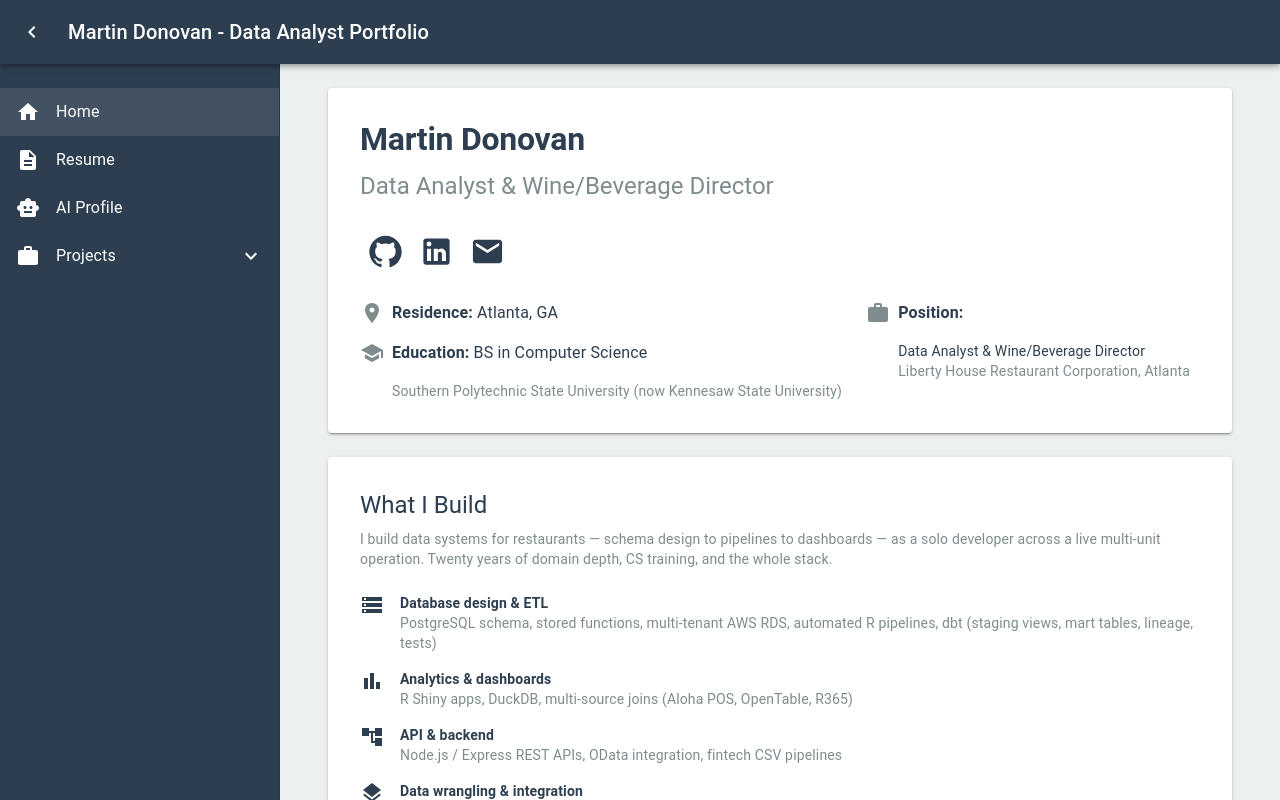
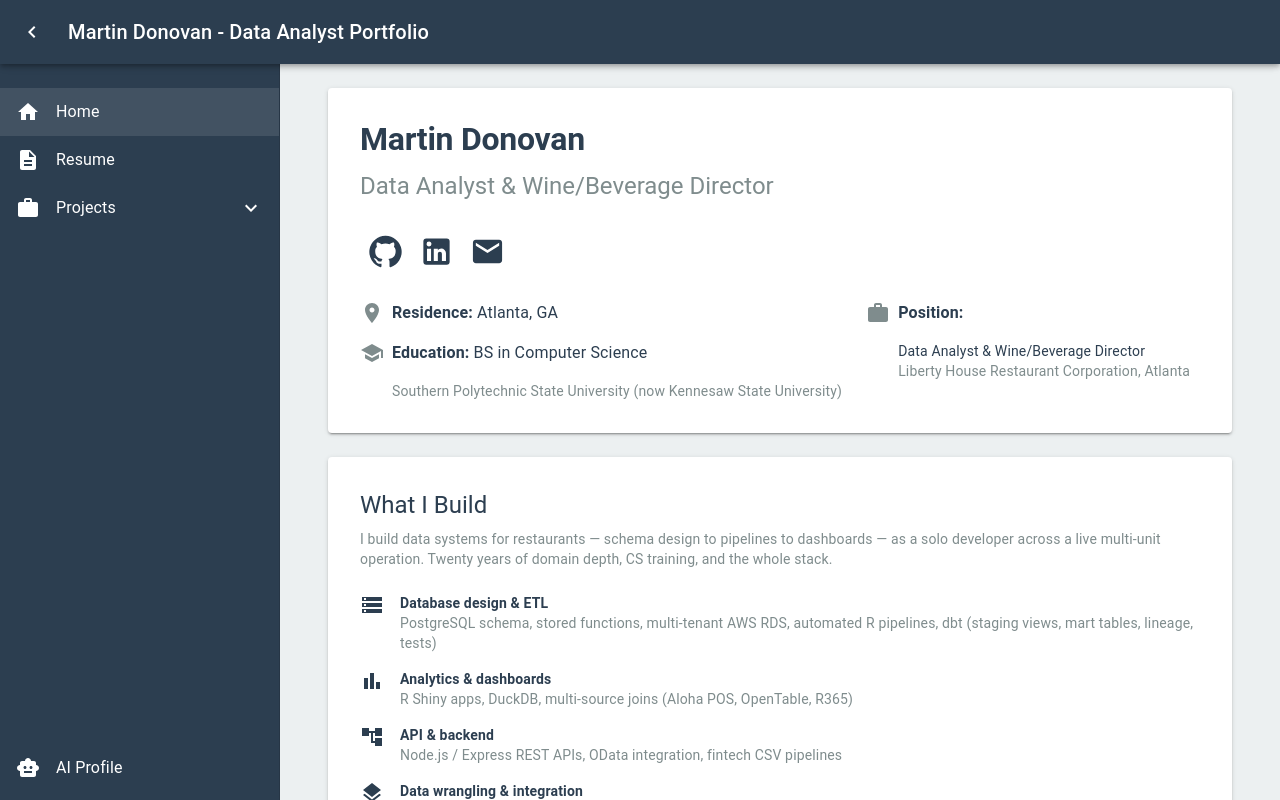
Before and after one commit to mdonovan3/Portfolio, a React (Vite) app: page / in a window 1280 px wide. Shown: the top 800 px of the page. Built offline with nearby package versions, Linux system fonts and the light colour scheme.

Commit message:
Move AI Profile nav item to bottom of sidebar
Co-Authored-By: Claude Sonnet 4.6 <noreply@anthropic.com>

```diff
--- a/src/components/Layout.jsx
+++ b/src/components/Layout.jsx
@@ -91,7 +91,7 @@ const Layout = () => {
         }}
       >
         <Toolbar />
-        <Box sx={{ overflow: 'auto', mt: 2 }}>
+        <Box sx={{ display: 'flex', flexDirection: 'column', height: '100%', overflow: 'auto', mt: 2 }}>
           <List>
             <ListItemButton
               onClick={() => handleNavigation('/')}
@@ -121,17 +121,6 @@ const Layout = () => {
                 <Description />
               </ListItemIcon>
               {open && <ListItemText primary="Resume" />}
-            </ListItemButton>
-
-            <ListItemButton
-              onClick={() => handleNavigation('/ai-profile')}
-              selected={isActive('/ai-profile')}
-              sx={{ '&.Mui-selected': { backgroundColor: 'rgba(255, 255, 255, 0.1)' } }}
-            >
-              <ListItemIcon sx={{ color: 'white', minWidth: 40 }}>
-                <SmartToy />
-              </ListItemIcon>
-              {open && <ListItemText primary="AI Profile" />}
             </ListItemButton>
 
             <ListItemButton
@@ -253,6 +242,19 @@ const Layout = () => {
               </Collapse>
             )}
           </List>
+
+          <List sx={{ mt: 'auto' }}>
+            <ListItemButton
+              onClick={() => handleNavigation('/ai-profile')}
+              selected={isActive('/ai-profile')}
+              sx={{ '&.Mui-selected': { backgroundColor: 'rgba(255, 255, 255, 0.1)' } }}
+            >
+              <ListItemIcon sx={{ color: 'white', minWidth: 40 }}>
+                <SmartToy />
+              </ListItemIcon>
+              {open && <ListItemText primary="AI Profile" />}
+            </ListItemButton>
+          </List>
         </Box>
       </Drawer>
       <Box
```
